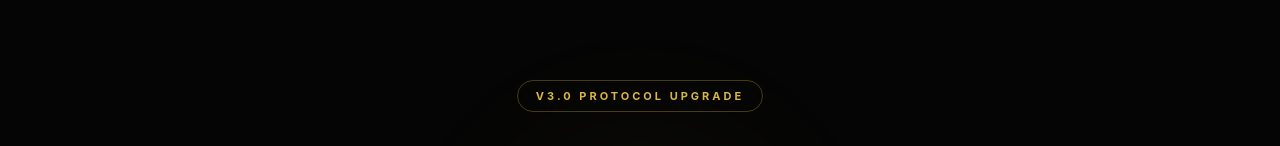
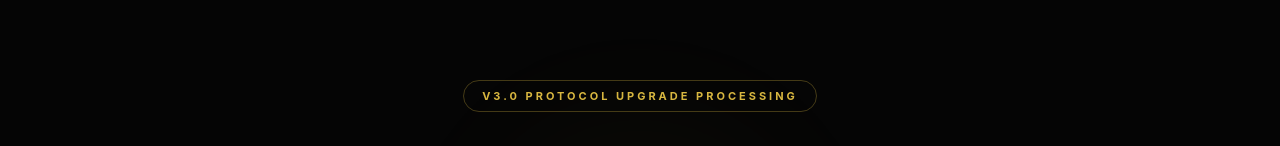
Before and after one commit to Zeorloss/Zeroloss-coming-soon, a plain HTML site: page index.html in a window 1280 px wide. Shown: the top 146 px of the page. Drawn offline with Linux system fonts and the light colour scheme.

Commit message:
Update index.html

```diff
--- a/index.html
+++ b/index.html
@@ -179,7 +179,7 @@
 <body>
     <div class="glow"></div>
     <div class="container">
-        <div class="hero-label">v3.0 Protocol Upgrade</div>
+        <div class="hero-label">v3.0 Protocol Upgrade Processing</div>
         <h1>
             Zeroloss</span>
             <svg width="48" height="24" viewBox="0 0 439 203" fill="none" xmlns="http://www.w3.org/2000/svg">
```
